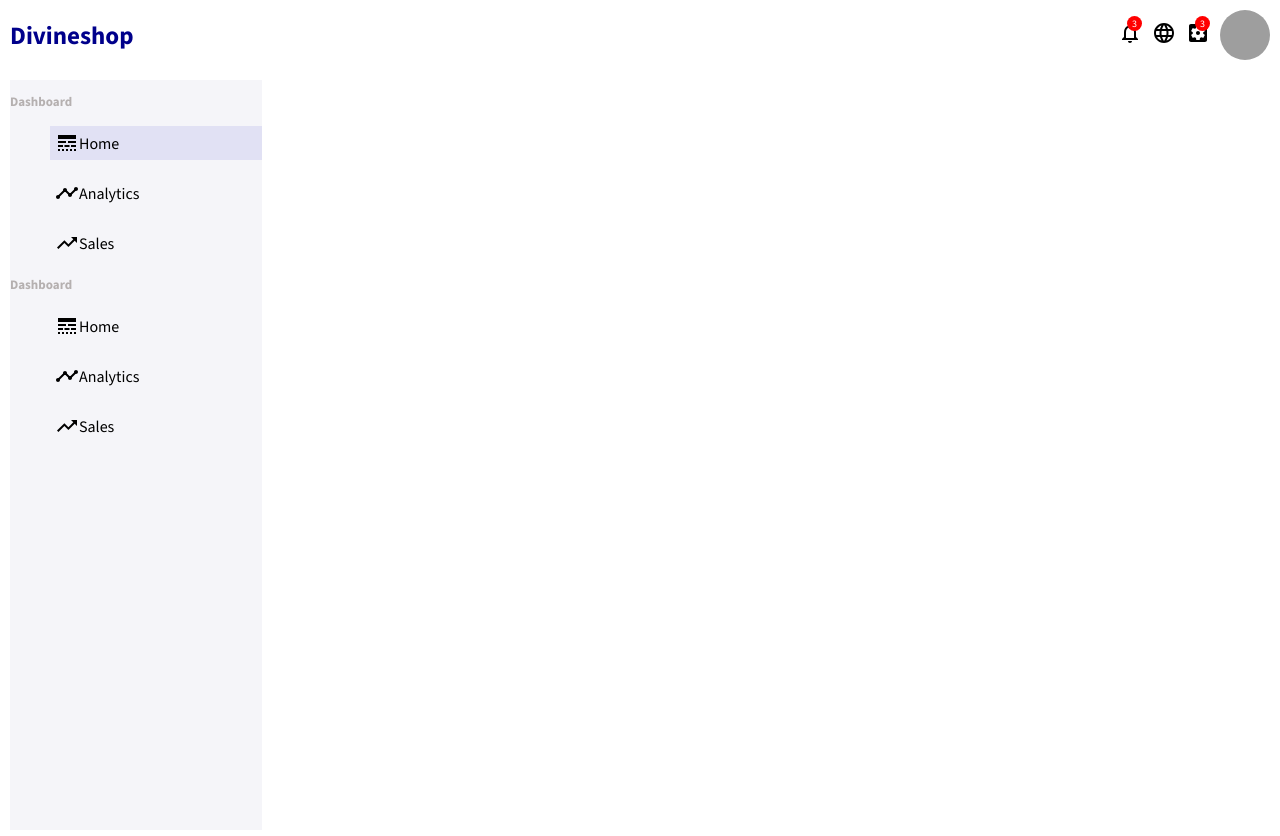
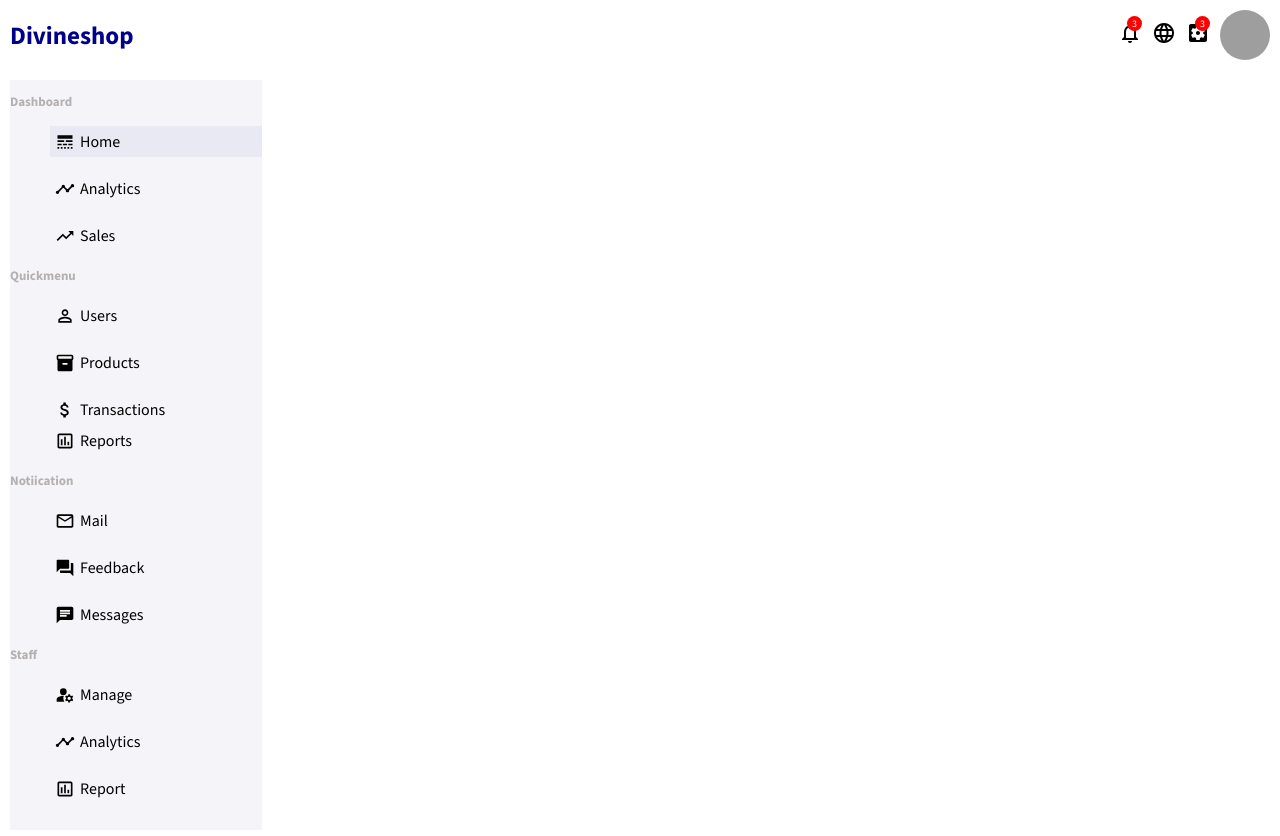
Before and after one commit to Divinity-dev/Divine-s-shop-frontend, a React (Create React App) app in the folder admin/: page / in a window 1280 px wide. Shown: the top 836 px of the page. Built offline with nearby package versions, Linux system fonts and the light colour scheme; grey boxes are pictures that could not be loaded.

Commit message:
Add more components

```diff
--- a/admin/src/App.css
+++ b/admin/src/App.css
@@ -35,7 +35,7 @@
 }
 
 .list.active li, .list li:hover{
-  background-color: rgb(225, 225, 244)
+  background-color: rgb(233, 233, 243)
 }
 
 .listcontainer{
@@ -86,3 +86,8 @@
   height: 50px;
   border-radius: 50%;
 }
+
+.indicators{
+  margin-right: 5px;
+  font-size: 20px !important;
+}
--- a/admin/src/components/sidebar.jsx
+++ b/admin/src/components/sidebar.jsx
@@ -1,5 +1,6 @@
 import React from 'react'
-import {LineStyle, Timeline, TrendingUp} from '@mui/icons-material'
+import {LineStyle, Timeline, TrendingUp, PersonOutline,Inventory2, AttachMoney,AssessmentOutlined, MailOutline, Forum, Chat, ManageAccounts}
+from '@mui/icons-material'
 
 const Sidebar = () => {
   return (
@@ -8,41 +9,87 @@ const Sidebar = () => {
         <h3>Dashboard</h3>
         <ul className='list active'>
           <li>
-            <LineStyle/>
+            <LineStyle className='indicators'/>
             Home
           </li>
         </ul>
         <ul className='list'>
           <li>
-            <Timeline/>
+            <Timeline className='indicators'/>
             Analytics
           </li>
         </ul>
         <ul className='list'>
           <li>
-            <TrendingUp/>
+            <TrendingUp className='indicators'/>
             Sales
           </li>
         </ul>
       </div>
       <div className='listcontainer'>
-        <h3>Dashboard</h3>
+        <h3>Quickmenu</h3>
         <ul className='list'>
           <li>
-            <LineStyle/>
-            Home
+            <PersonOutline className='indicators'/>
+            Users
           </li>
         </ul>
         <ul className='list'>
           <li>
-            <Timeline/>
+            <Inventory2 className='indicators'/>
+           Products
+          </li>
+        </ul>
+        <ul className='list'>
+          <li>
+            <AttachMoney className='indicators'/>
+            Transactions
+          </li>
+          <li>
+            <AssessmentOutlined className='indicators'/>
+            Reports
+          </li>
+        </ul>
+      </div>
+      <div className='listcontainer'>
+        <h3>Notiication</h3>
+        <ul className='list'>
+          <li>
+            <MailOutline className='indicators'/>
+            Mail
+          </li>
+        </ul>
+        <ul className='list'>
+          <li>
+            <Forum className='indicators'/>
+            Feedback
+          </li>
+        </ul>
+        <ul className='list'>
+          <li>
+            <Chat className='indicators'/>
+            Messages
+          </li>
+        </ul>
+      </div>
+      <div className='listcontainer'>
+        <h3>Staff</h3>
+        <ul className='list'>
+          <li>
+            <ManageAccounts className='indicators'/>
+           Manage
+          </li>
+        </ul>
+        <ul className='list'>
+          <li>
+            <Timeline className='indicators'/>
             Analytics
           </li>
         </ul>
         <ul className='list'>
           <li>
-            <TrendingUp/>
-            Sales
+            <AssessmentOutlined className='indicators'/>
+            Report
           </li>
         </ul>
       </div>
```
